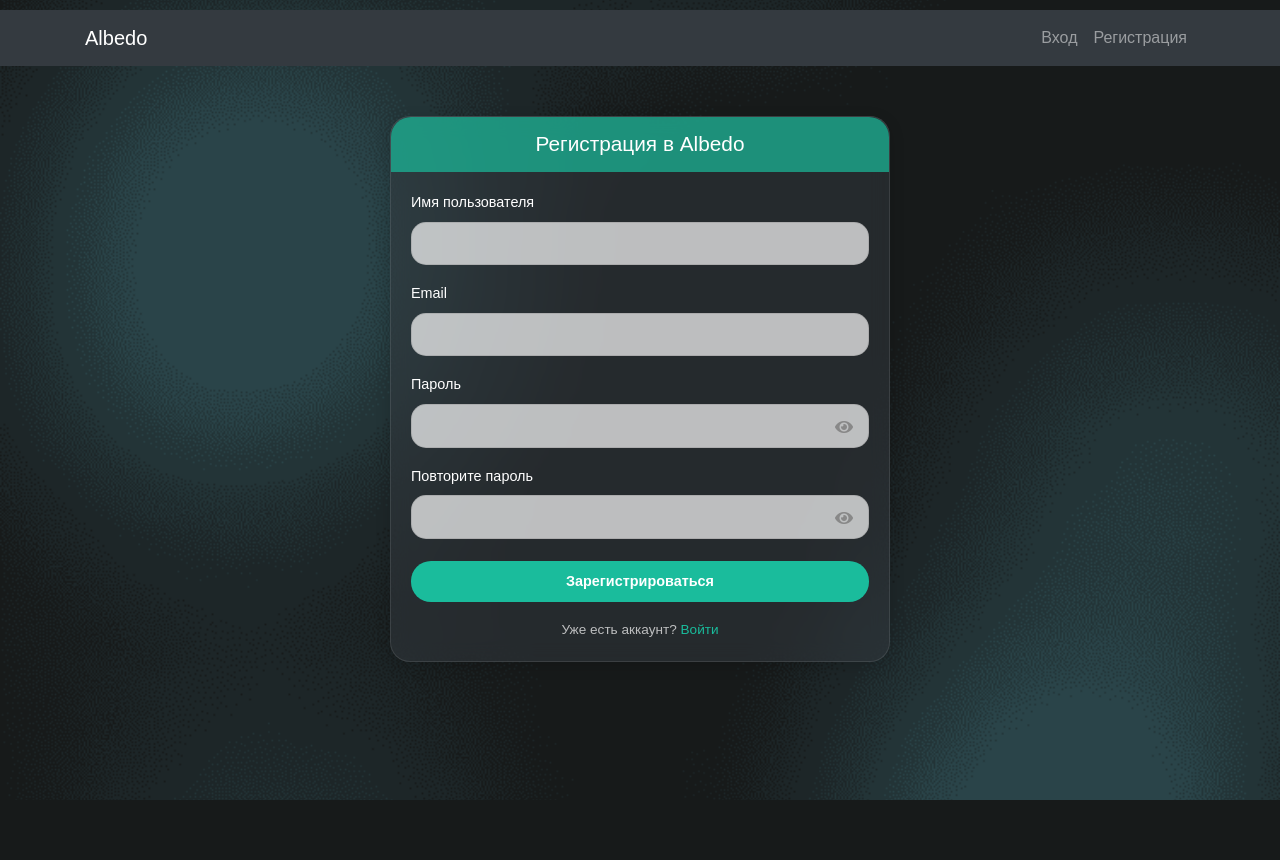
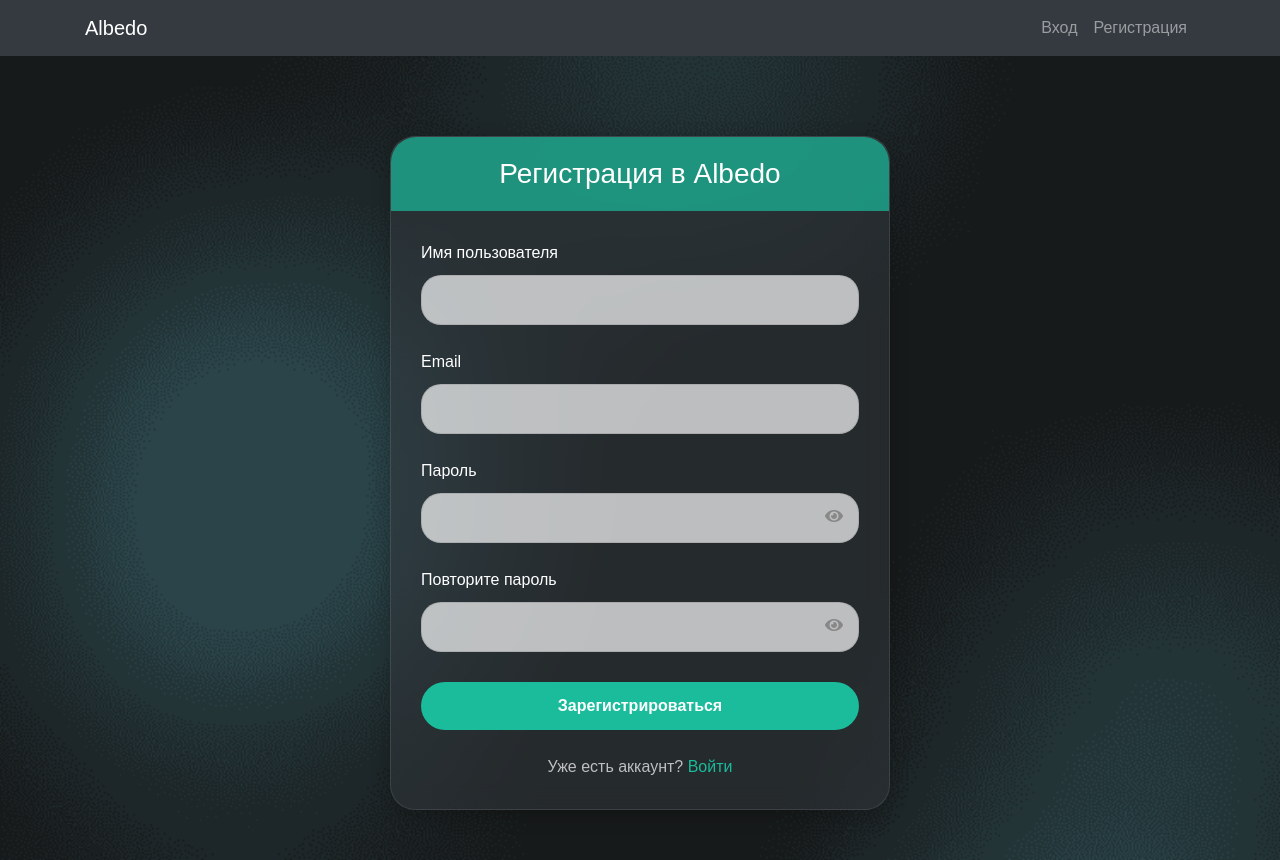
Before and after one commit to horsizz/IBIZI, a Django app: page /register/ in a window 1280 px wide. Before the commit the page ends 800 px from the top, so only its background shows below. Run offline with Django 5.2, Linux system fonts and the light colour scheme; some libraries are stand-ins or nearby versions.

Commit message:
Update register.html

```diff
--- a/albedo/templates/albedo/register.html
+++ b/albedo/templates/albedo/register.html
@@ -2,60 +2,60 @@
 {% load static %}
 
 {% block content %}
-<div style="max-width: 500px; margin: 30px auto; padding-top: 20px;">
-    <div style="background-color: rgba(52, 58, 64, 0.5); border-radius: 20px; box-shadow: 0 4px 15px rgba(0,0,0,0.15); border: 1px solid rgba(255,255,255,0.1); backdrop-filter: blur(10px);">
-        <div style="background-color: rgba(26, 188, 156, 0.7); color: white; padding: 15px; border-radius: 20px 20px 0 0; font-weight: bold;">
-            <h2 style="margin: 0; text-align: center; font-size: 1.3rem;">Регистрация в Albedo</h2>
+<div style="max-width: 500px; margin: 50px auto; padding-top: 30px;">
+    <div style="background-color: rgba(52, 58, 64, 0.5); border-radius: 25px; box-shadow: 0 5px 20px rgba(0,0,0,0.2); border: 1px solid rgba(255,255,255,0.1); backdrop-filter: blur(12px);">
+        <div style="background-color: rgba(26, 188, 156, 0.7); color: white; padding: 20px; border-radius: 25px 25px 0 0; font-weight: bold;">
+            <h3 style="margin: 0; text-align: center;">Регистрация в Albedo</h3>
         </div>
-        <div style="padding: 20px;">
+        <div style="padding: 30px;">
             {% if form.errors %}
-                <div style="background-color: rgba(220, 53, 69, 0.7); color: white; border-radius: 12px; padding: 12px; margin-bottom: 20px; font-size: 0.9rem;">
+                <div style="background-color: rgba(220, 53, 69, 0.7); color: white; border-radius: 15px; padding: 15px; margin-bottom: 25px; text-align: center;">
                     {% for field in form %}
                         {% for error in field.errors %}
-                            <p style="margin: 3px 0;">{{ error }}</p>
+                            <p style="margin: 5px 0;">{{ error }}</p>
                         {% endfor %}
                     {% endfor %}
                     {% for error in form.non_field_errors %}
-                        <p style="margin: 3px 0;">{{ error }}</p>
+                        <p style="margin: 5px 0;">{{ error }}</p>
                     {% endfor %}
                 </div>
             {% endif %}
 
             <form method="post">
                 {% csrf_token %}
-                <div style="margin-bottom: 18px;">
-                    <label style="color: white; font-weight: 500; margin-bottom: 8px; display: block; font-size: 0.9rem;">Имя пользователя</label>
-                    <input type="text" id="username" name="username" style="background-color: rgba(255,255,255,0.7); border-radius: 15px; border: 1px solid rgba(0,0,0,0.1); padding: 10px 15px; width: 100%; font-size: 0.9rem;" required>
+                <div style="margin-bottom: 25px;">
+                    <label style="color: white; font-weight: 500; margin-bottom: 10px; display: block;">Имя пользователя</label>
+                    <input type="text" id="username" name="username" style="background-color: rgba(255,255,255,0.7); border-radius: 20px; border: 1px solid rgba(0,0,0,0.1); padding: 12px 20px; width: 100%;" required>
                 </div>
 
-                <div style="margin-bottom: 18px;">
-                    <label style="color: white; font-weight: 500; margin-bottom: 8px; display: block; font-size: 0.9rem;">Email</label>
-                    <input type="email" id="email" name="email" style="background-color: rgba(255,255,255,0.7); border-radius: 15px; border: 1px solid rgba(0,0,0,0.1); padding: 10px 15px; width: 100%; font-size: 0.9rem;" required>
+                <div style="margin-bottom: 25px;">
+                    <label style="color: white; font-weight: 500; margin-bottom: 10px; display: block;">Email</label>
+                    <input type="email" id="email" name="email" style="background-color: rgba(255,255,255,0.7); border-radius: 20px; border: 1px solid rgba(0,0,0,0.1); padding: 12px 20px; width: 100%;" required>
                 </div>
 
-                <div style="margin-bottom: 18px; position: relative;">
-                    <label style="color: white; font-weight: 500; margin-bottom: 8px; display: block; font-size: 0.9rem;">Пароль</label>
-                    <input type="password" id="password1" name="password1" style="background-color: rgba(255,255,255,0.7); border-radius: 15px; border: 1px solid rgba(0,0,0,0.1); padding: 10px 15px; width: 100%; font-size: 0.9rem;" required>
+                <div style="margin-bottom: 25px; position: relative;">
+                    <label style="color: white; font-weight: 500; margin-bottom: 10px; display: block;">Пароль</label>
+                    <input type="password" id="password1" name="password1" style="background-color: rgba(255,255,255,0.7); border-radius: 20px; border: 1px solid rgba(0,0,0,0.1); padding: 12px 20px; width: 100%;" required>
                     <button type="button" id="togglePassword1" style="position: absolute; right: 10px; top: 50%; transform: translateY(-50%); background: none; border: none; cursor: pointer; margin-top: 1.05rem;">
                         <i class="fas fa-eye" style="color: #888;"></i>
                     </button>
                 </div>
 
-                <div style="margin-bottom: 22px; position: relative;">
-                    <label style="color: white; font-weight: 500; margin-bottom: 8px; display: block; font-size: 0.9rem;">Повторите пароль</label>
-                    <input type="password" id="password2" name="password2" style="background-color: rgba(255,255,255,0.7); border-radius: 15px; border: 1px solid rgba(0,0,0,0.1); padding: 10px 15px; width: 100%; font-size: 0.9rem;" required>
+                <div style="margin-bottom: 30px; position: relative;">
+                    <label style="color: white; font-weight: 500; margin-bottom: 10px; display: block;">Повторите пароль</label>
+                    <input type="password" id="password2" name="password2" style="background-color: rgba(255,255,255,0.7); border-radius: 20px; border: 1px solid rgba(0,0,0,0.1); padding: 12px 20px; width: 100%;" required>
                     <button type="button" id="togglePassword2" style="position: absolute; right: 10px; top: 50%; transform: translateY(-50%); background: none; border: none; cursor: pointer; margin-top: 1.05rem;">
                         <i class="fas fa-eye" style="color: #888;"></i>
                     </button>
                 </div>
 
-                <button type="submit" style="background-color: #1ABC9C; color: white; border: none; border-radius: 20px; padding: 10px; width: 100%; font-weight: bold; font-size: 0.9rem; cursor: pointer;">
+                <button type="submit" style="background-color: #1ABC9C; color: white; border: none; border-radius: 25px; padding: 12px; width: 100%; font-weight: bold; font-size: 1rem; cursor: pointer; transition: all 0.3s;">
                     Зарегистрироваться
                 </button>
             </form>
 
-            <div style="margin-top: 18px; text-align: center;">
-                <p style="color: rgba(255,255,255,0.7); margin: 8px 0 0 0; font-size: 0.85rem;">
+            <div style="margin-top: 25px; text-align: center;">
+                <p style="color: rgba(255,255,255,0.7); margin-bottom: 0;">
                     Уже есть аккаунт? <a href="{% url 'login' %}" style="color: #1ABC9C; text-decoration: none; font-weight: 500;">Войти</a>
                 </p>
             </div>
@@ -67,18 +67,60 @@
     body {
         background: url('{% static "images/fon.jpg" %}') no-repeat center center fixed;
         background-size: cover;
-        padding: 10px 0;
     }
     button:hover {
         background-color: #16A085 !important;
+        transform: translateY(-1px);
     }
     a:hover {
         color: #148F77 !important;
         text-decoration: underline;
     }
+    input {
+        transition: all 0.3s ease;
+    }
     input:focus {
         outline: none;
         box-shadow: 0 0 0 2px rgba(26, 188, 156, 0.5);
     }
+    html {
+        overflow-y: auto;
+    }
 </style>
+
+<script>
+    document.addEventListener('DOMContentLoaded', function() {
+        // Функция для первого поля пароля
+        const togglePassword1 = document.getElementById('togglePassword1');
+        const password1 = document.getElementById('password1');
+
+        togglePassword1.addEventListener('click', function() {
+            if (password1.type === 'password') {
+                password1.type = 'text';
+                this.querySelector('i').classList.remove('fa-eye');
+                this.querySelector('i').classList.add('fa-eye-slash');
+            } else {
+                password1.type = 'password';
+                this.querySelector('i').classList.remove('fa-eye-slash');
+                this.querySelector('i').classList.add('fa-eye');
+            }
+        });
+
+        // Функция для второго поля пароля
+        const togglePassword2 = document.getElementById('togglePassword2');
+        const password2 = document.getElementById('password2');
+
+        togglePassword2.addEventListener('click', function() {
+            if (password2.type === 'password') {
+                password2.type = 'text';
+                this.querySelector('i').classList.remove('fa-eye');
+                this.querySelector('i').classList.add('fa-eye-slash');
+            } else {
+                password2.type = 'password';
+                this.querySelector('i').classList.remove('fa-eye-slash');
+                this.querySelector('i').classList.add('fa-eye');
+            }
+        });
+    });
+</script>
 {% endblock %}
```
